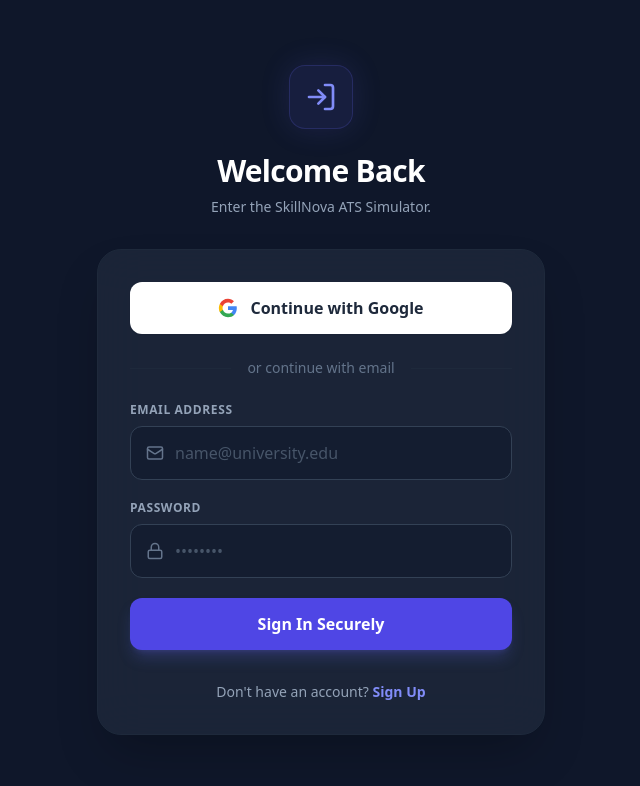
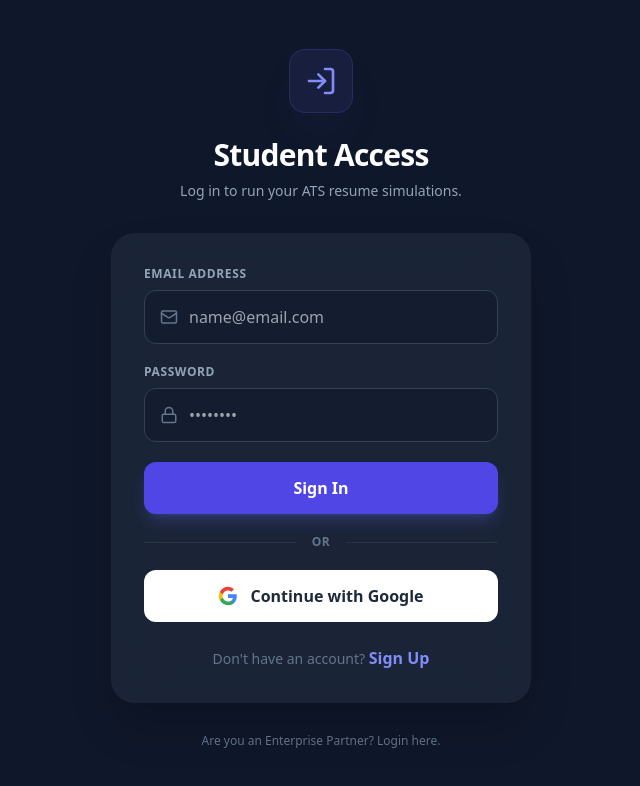
Before and after one commit to ANSH5252/SkillNova, a React (Vite) app: page /login in a window 1280 px wide. Shown: the top 786 px of the page, without its empty margins (319-959 px from the left). Built offline with nearby package versions, Linux system fonts and the light colour scheme; no server answers.

Commit message:
✨ feat: implement dynamic dual-login portal with role-based UI and routing

```diff
--- a/src/Login.jsx
+++ b/src/Login.jsx
@@ -1,83 +1,61 @@
 import React, { useState, useEffect } from 'react';
-import { Mail, Lock, LogIn, ShieldAlert, Building2 } from 'lucide-react';
 import { auth, db } from './firebase';
-import { doc, getDoc } from 'firebase/firestore';
 import {
   signInWithEmailAndPassword,
   createUserWithEmailAndPassword,
   signInWithPopup,
   GoogleAuthProvider
 } from 'firebase/auth';
+import { collection, query, where, getDocs, doc, getDoc } from 'firebase/firestore';
 import { useNavigate, useLocation } from 'react-router-dom';
+import { Mail, Lock, ArrowRight, ShieldCheck, Clock, XCircle, Activity, Building2, LogIn } from 'lucide-react';
 
 export default function Login() {
-  const [isSignUp, setIsSignUp] = useState(false);
+  const navigate = useNavigate();
+  const location = useLocation();
+  const intendedPath = location.state?.intendedPath || '';
+
+  // --- UI STATES ---
+  // Automatically open the correct mode based on the landing page button
+  const [activeTab, setActiveTab] = useState((intendedPath === '/admin' || intendedPath === '/partner') ? 'partner' : 'student');
+  const [isStudentSignUp, setIsStudentSignUp] = useState(false);
+
+  // --- FORM STATES ---
   const [email, setEmail] = useState('');
   const [password, setPassword] = useState('');
+  const [partnerStep, setPartnerStep] = useState(1); // 1: Email Check, 2: Password
+  const [partnerStatus, setPartnerStatus] = useState(null); // 'pending' | 'rejected' | null
+
+  const [loading, setLoading] = useState(false);
   const [errorMsg, setErrorMsg] = useState('');
-  const [loading, setLoading] = useState(false);
 
-  const navigate = useNavigate();
-  const location = useLocation();
-
-  const intendedPath = location.state?.intendedPath || '';
-  const isAdminAttempt = intendedPath === '/admin' || intendedPath === '/partner';
-
-  // Force isSignUp to false if they are on an admin login route
-  useEffect(() => {
-    if (isAdminAttempt) {
-      setIsSignUp(false);
-    }
-  }, [isAdminAttempt]);
-
+  // --- CORE ROUTING ENGINE ---
   const checkAdminAndRoute = async (userEmail) => {
     try {
-      const adminDocRef = doc(db, "admins", userEmail);
+      const adminDocRef = doc(db, "admins", userEmail.toLowerCase());
       const adminDocSnap = await getDoc(adminDocRef);
 
       if (adminDocSnap.exists()) {
         const adminData = adminDocSnap.data();
-        // Route based on specific role
         if (adminData.role === 'superadmin') {
-          navigate(intendedPath === '/admin' ? '/admin' : '/admin');
+          navigate('/admin');
         } else {
-          navigate('/partner'); // University Specific Portal
+          navigate('/partner');
         }
       } else {
-        // Standard student fallback
-        navigate(intendedPath && !isAdminAttempt ? intendedPath : '/student');
+        navigate('/student'); // Standard student fallback
       }
     } catch (error) {
       console.error("Error checking admin status:", error);
-      navigate('/student'); // Fallback on error
+      navigate('/student');
     }
   };
 
-  const handleAuth = async (e) => {
-    e.preventDefault();
-    setErrorMsg('');
-    setLoading(true);
-
-    try {
-      if (isSignUp && !isAdminAttempt) {
-        const userCredential = await createUserWithEmailAndPassword(auth, email, password);
-        await checkAdminAndRoute(userCredential.user.email);
-      } else {
-        const userCredential = await signInWithEmailAndPassword(auth, email, password);
-        await checkAdminAndRoute(userCredential.user.email);
-      }
-    } catch (error) {
-      setErrorMsg(error.message.replace('Firebase: ', ''));
-    } finally {
-      setLoading(false);
-    }
-  };
-
+  // --- GOOGLE AUTH ---
   const handleGoogleSignIn = async () => {
     setErrorMsg('');
     setLoading(true);
     const provider = new GoogleAuthProvider();
-
     try {
       const result = await signInWithPopup(auth, provider);
       await checkAdminAndRoute(result.user.email);
@@ -88,39 +66,85 @@ export default function Login() {
     }
   };
 
-  return (
-    <div className="min-h-screen bg-[#0f172a] flex items-center justify-center p-4 selection:bg-indigo-500/30">
-      <div className="w-full max-w-md">
+  // --- STUDENT SUBMIT ---
+  const handleStudentSubmit = async (e) => {
+    e.preventDefault();
+    setErrorMsg('');
+    setLoading(true);
+    try {
+      let userCredential;
+      if (isStudentSignUp) {
+        userCredential = await createUserWithEmailAndPassword(auth, email, password);
+      } else {
+        userCredential = await signInWithEmailAndPassword(auth, email, password);
+      }
+      await checkAdminAndRoute(userCredential.user.email);
+    } catch (error) {
+      setErrorMsg(error.message.replace('Firebase: ', ''));
+    } finally {
+      setLoading(false);
+    }
+  };
 
-        <div className="text-center mb-8">
-          <div className="inline-flex items-center justify-center w-16 h-16 rounded-2xl bg-indigo-500/10 border border-indigo-500/20 mb-6 shadow-[0_0_30px_rgba(99,102,241,0.15)]">
-            {isAdminAttempt ? <Building2 className="text-indigo-400 w-8 h-8" /> : <LogIn className="text-indigo-400 w-8 h-8" />}
-          </div>
-          <h2 className="text-3xl font-bold text-white mb-2 tracking-tight">
-            {isAdminAttempt ? 'Partner Portal' : (isSignUp ? 'Create Account' : 'Welcome Back')}
-          </h2>
-          <p className="text-slate-400 text-sm">
-            {isAdminAttempt
-              ? 'Sign in with your enterprise credentials.'
-              : 'Enter the SkillNova ATS Simulator.'}
-          </p>
-        </div>
+  // --- PARTNER: STEP 1 (Check Email) ---
+  const handlePartnerEmailCheck = async (e) => {
+    e.preventDefault();
+    setErrorMsg('');
+    setLoading(true);
 
-        <div className="bg-[#1e293b]/80 backdrop-blur-xl border border-slate-800 rounded-3xl p-8 shadow-2xl">
+    try {
+      // 1. Check if already an admin
+      const adminDoc = await getDoc(doc(db, 'admins', email.toLowerCase()));
+      if (adminDoc.exists()) {
+        setPartnerStep(2);
+        setLoading(false);
+        return;
+      }
 
-          {errorMsg && (
-            <div className="bg-rose-500/10 border border-rose-500/20 text-rose-400 p-4 rounded-xl mb-6 flex items-start gap-3 text-sm">
-              <ShieldAlert size={18} className="mt-0.5 flex-shrink-0" />
-              <p className="leading-relaxed">{errorMsg}</p>
-            </div>
-          )}
+      // 2. Check if pending/rejected application
+      const q = query(collection(db, 'partner_applications'), where('email', '==', email.toLowerCase()));
+      const snap = await getDocs(q);
 
-          {!isAdminAttempt && (
-            <>
+      if (!snap.empty) {
+        const appStatus = snap.docs[0].data().status;
+        if (appStatus === 'pending') setPartnerStatus('pending');
+        else if (appStatus === 'rejected') setPartnerStatus('rejected');
+        else setPartnerStep(2);
+      } else {
+        // 3. Not found anywhere. Move to password.
+        setPartnerStep(2);
+      }
+    } catch (error) {
+      console.error(error);
+      // Failsafe: Bypass strict firestore rules block and let them try to log in
+      setPartnerStep(2);
+    } finally {
+      setLoading(false);
+    }
+  };
+
+  // --- PARTNER: STEP 2 (Final Login) ---
+  const handlePartnerFinalSubmit = async (e) => {
+    e.preventDefault();
+    setLoading(true);
+    setErrorMsg('');
+    try {
+      const userCredential = await signInWithEmailAndPassword(auth, email, password);
+      await checkAdminAndRoute(userCredential.user.email);
+    } catch (error) {
+      setErrorMsg("Invalid credentials. Enterprise accounts must be pre-approved.");
+    } finally {
+      setLoading(false);
+    }
+  };
+
+  // --- SHARED UI COMPONENTS ---
+  const GoogleButton = () => (
     <button
+      type="button"
       onClick={handleGoogleSignIn}
       disabled={loading}
-                className="w-full bg-white hover:bg-slate-50 text-slate-800 font-bold py-3.5 px-4 rounded-xl flex items-center justify-center gap-3 transition-all mb-6 shadow-sm disabled:opacity-50"
+      className="w-full bg-white hover:bg-slate-50 text-slate-800 font-bold py-3.5 px-4 rounded-xl flex items-center justify-center gap-3 transition-all shadow-sm disabled:opacity-50 mt-4"
     >
       <svg className="w-5 h-5" viewBox="0 0 24 24">
         <path d="M22.56 12.25c0-.78-.07-1.53-.2-2.25H12v4.26h5.92c-.26 1.37-1.04 2.53-2.21 3.31v2.77h3.57c2.08-1.92 3.28-4.74 3.28-8.09z" fill="#4285F4"/>
@@ -130,72 +154,169 @@ export default function Login() {
       </svg>
       Continue with Google
     </button>
+  );
 
-              <div className="flex items-center gap-4 mb-6">
-                <div className="flex-1 h-px bg-slate-800"></div>
-                <span className="text-slate-500 text-sm font-medium">or continue with email</span>
-                <div className="flex-1 h-px bg-slate-800"></div>
+  const Divider = () => (
+    <div className="flex items-center gap-4 my-5">
+      <div className="flex-1 h-px bg-slate-700/50"></div>
+      <span className="text-slate-500 text-xs font-bold uppercase tracking-wider">Or</span>
+      <div className="flex-1 h-px bg-slate-700/50"></div>
     </div>
-            </>
+  );
+
+  return (
+    <div className="min-h-screen bg-[#0f172a] flex items-center justify-center p-4 selection:bg-indigo-500/30">
+      <div className="w-full max-w-[420px]">
+
+        {/* DYNAMIC LOGO HEADER */}
+        <div className="text-center mb-8 animate-fade-in">
+          <div className={`inline-flex items-center justify-center w-16 h-16 rounded-2xl border mb-6 shadow-2xl transition-colors duration-500 ${activeTab === 'partner' ? 'bg-emerald-500/10 border-emerald-500/20 shadow-emerald-500/10' : 'bg-indigo-500/10 border-indigo-500/20 shadow-indigo-500/10'}`}>
+            {activeTab === 'partner' ? <Building2 className="text-emerald-400 w-8 h-8" /> : <LogIn className="text-indigo-400 w-8 h-8" />}
+          </div>
+          <h2 className="text-3xl font-extrabold text-white mb-2 tracking-tight">
+            {activeTab === 'partner' ? 'Partner Portal' : 'Student Access'}
+          </h2>
+          <p className="text-slate-400 text-sm">
+            {activeTab === 'partner' ? 'Log in to manage your enterprise cohort.' : 'Log in to run your ATS resume simulations.'}
+          </p>
+        </div>
+
+        {/* MAIN CARD */}
+        <div className="bg-[#1e293b]/80 backdrop-blur-xl border border-slate-800/80 rounded-3xl p-8 shadow-2xl relative overflow-hidden">
+
+          {/* ERROR DISPLAY */}
+          {errorMsg && (
+            <div className="p-3 bg-rose-500/10 border border-rose-500/20 rounded-xl text-rose-400 text-xs font-bold mb-6 text-center animate-fade-in">
+              {errorMsg}
+            </div>
           )}
 
-          <form onSubmit={handleAuth} className="space-y-5">
+          {/* --- PARTNER STATUS SCREENS --- */}
+          {partnerStatus === 'pending' && (
+            <div className="text-center animate-fade-in">
+              <div className="w-16 h-16 bg-amber-500/10 rounded-full flex items-center justify-center mx-auto mb-4"><Clock className="text-amber-400 w-8 h-8" /></div>
+              <h3 className="text-xl font-bold text-white mb-2">Review in Progress</h3>
+              <p className="text-sm text-slate-400 mb-6">Your Enterprise application for <strong className="text-slate-200">{email}</strong> is under review. Standard review times are 24 hours.</p>
+              <button onClick={() => {setPartnerStatus(null); setPartnerStep(1); setEmail('');}} className="w-full bg-slate-800 hover:bg-slate-700 text-white font-bold py-3 px-4 rounded-xl">Use a different account</button>
+            </div>
+          )}
+
+          {partnerStatus === 'rejected' && (
+            <div className="text-center animate-fade-in">
+              <div className="w-16 h-16 bg-rose-500/10 rounded-full flex items-center justify-center mx-auto mb-4"><XCircle className="text-rose-400 w-8 h-8" /></div>
+              <h3 className="text-xl font-bold text-white mb-2">Access Declined</h3>
+              <p className="text-sm text-slate-400 mb-6">Unfortunately, your application for Enterprise access could not be verified at this time.</p>
+              <button onClick={() => {setPartnerStatus(null); setPartnerStep(1); setEmail('');}} className="w-full bg-slate-800 hover:bg-slate-700 text-white font-bold py-3 px-4 rounded-xl">Return to Login</button>
+            </div>
+          )}
+
+          {/* --- ENTERPRISE FLOW --- */}
+          {activeTab === 'partner' && partnerStatus === null && (
+            <div className="animate-fade-in">
+              {partnerStep === 1 ? (
+                <form onSubmit={handlePartnerEmailCheck}>
+                  <div>
+                    <label className="block text-slate-400 text-xs font-bold mb-2 uppercase tracking-wider">Institutional Email</label>
+                    <div className="relative">
+                      <Mail className="absolute left-4 top-1/2 -translate-y-1/2 text-slate-500" size={18} />
+                      <input
+                        type="email" required autoFocus value={email} onChange={(e) => setEmail(e.target.value)}
+                        className="w-full bg-slate-900/50 border border-slate-700 focus:border-emerald-500 rounded-xl py-3.5 pl-11 pr-4 text-white outline-none transition-colors"
+                        placeholder="dean@university.edu"
+                      />
+                    </div>
+                  </div>
+                  <button type="submit" disabled={loading || !email} className="w-full bg-emerald-600 hover:bg-emerald-500 text-white font-bold py-3.5 px-4 rounded-xl flex items-center justify-center gap-2 shadow-lg shadow-emerald-500/25 disabled:opacity-50 mt-5">
+                    {loading ? <Activity size={18} className="animate-spin" /> : <>Continue <ArrowRight size={18} /></>}
+                  </button>
+                  <Divider />
+                  <GoogleButton />
+                </form>
+              ) : (
+                <form onSubmit={handlePartnerFinalSubmit} className="animate-fade-in">
+                  <div className="flex items-center justify-between bg-slate-900/50 border border-slate-700 p-3 rounded-xl mb-6">
+                    <span className="text-sm text-slate-300 truncate max-w-[200px]">{email}</span>
+                    <button type="button" onClick={() => setPartnerStep(1)} className="text-xs font-bold text-emerald-400 hover:text-emerald-300">Edit</button>
+                  </div>
+                  <div>
+                    <label className="block text-slate-400 text-xs font-bold mb-2 uppercase tracking-wider">Password</label>
+                    <div className="relative">
+                      <Lock className="absolute left-4 top-1/2 -translate-y-1/2 text-slate-500" size={18} />
+                      <input
+                        type="password" required autoFocus value={password} onChange={(e) => setPassword(e.target.value)}
+                        className="w-full bg-slate-900/50 border border-slate-700 focus:border-emerald-500 rounded-xl py-3.5 pl-11 pr-4 text-white outline-none transition-colors" placeholder="••••••••"
+                      />
+                    </div>
+                  </div>
+                  <button type="submit" disabled={loading || !password} className="w-full bg-emerald-600 hover:bg-emerald-500 text-white font-bold py-3.5 px-4 rounded-xl flex items-center justify-center mt-5 shadow-lg shadow-emerald-500/25 disabled:opacity-50">
+                    {loading ? <Activity size={18} className="animate-spin" /> : <><ShieldCheck size={18} className="mr-2"/> Secure Login</>}
+                  </button>
+                  <Divider />
+                  <GoogleButton />
+                </form>
+              )}
+            </div>
+          )}
+
+          {/* --- STUDENT FLOW --- */}
+          {activeTab === 'student' && (
+            <div className="animate-fade-in">
+              <form onSubmit={handleStudentSubmit} className="space-y-5">
                 <div>
                   <label className="block text-slate-400 text-xs font-bold mb-2 uppercase tracking-wider">Email Address</label>
                   <div className="relative">
                     <Mail className="absolute left-4 top-1/2 -translate-y-1/2 text-slate-500" size={18} />
                     <input
-                  type="email"
-                  value={email}
-                  onChange={(e) => setEmail(e.target.value)}
-                  className="w-full bg-slate-900/50 border border-slate-700 focus:border-indigo-500 rounded-xl py-3.5 pl-11 pr-4 text-white placeholder-slate-600 outline-none transition-colors"
-                  placeholder="name@university.edu"
-                  required
+                      type="email" required value={email} onChange={(e) => setEmail(e.target.value)}
+                      className="w-full bg-slate-900/50 border border-slate-700 focus:border-indigo-500 rounded-xl py-3.5 pl-11 pr-4 text-white outline-none transition-colors" placeholder="name@email.com"
                     />
                   </div>
                 </div>
-
                 <div>
                   <label className="block text-slate-400 text-xs font-bold mb-2 uppercase tracking-wider">Password</label>
                   <div className="relative">
                     <Lock className="absolute left-4 top-1/2 -translate-y-1/2 text-slate-500" size={18} />
                     <input
-                  type="password"
-                  value={password}
-                  onChange={(e) => setPassword(e.target.value)}
-                  className="w-full bg-slate-900/50 border border-slate-700 focus:border-indigo-500 rounded-xl py-3.5 pl-11 pr-4 text-white placeholder-slate-600 outline-none transition-colors"
-                  placeholder="••••••••"
-                  required
+                      type="password" required value={password} onChange={(e) => setPassword(e.target.value)}
+                      className="w-full bg-slate-900/50 border border-slate-700 focus:border-indigo-500 rounded-xl py-3.5 pl-11 pr-4 text-white outline-none transition-colors" placeholder="••••••••"
                     />
                   </div>
                 </div>
-
-            <button
-              type="submit"
-              disabled={loading}
-              className="w-full bg-indigo-600 hover:bg-indigo-500 text-white font-bold py-3.5 px-4 rounded-xl transition-all flex items-center justify-center gap-2 shadow-lg shadow-indigo-500/25 disabled:opacity-70 mt-4"
-            >
-              {loading ? (
-                <div className="w-5 h-5 border-2 border-white/30 border-t-white rounded-full animate-spin"></div>
-              ) : (
-                isSignUp && !isAdminAttempt ? 'Create Free Account' : 'Sign In Securely'
-              )}
+                <button type="submit" disabled={loading} className="w-full bg-indigo-600 hover:bg-indigo-500 text-white font-bold py-3.5 px-4 rounded-xl flex items-center justify-center shadow-lg shadow-indigo-500/25 disabled:opacity-50">
+                  {loading ? <Activity size={18} className="animate-spin" /> : (isStudentSignUp ? 'Create Free Account' : 'Sign In')}
                 </button>
               </form>
 
-          {!isAdminAttempt && (
-            <p className="text-center text-slate-400 text-sm mt-8">
-              {isSignUp ? 'Already have an account?' : "Don't have an account?"}{' '}
-              <button
-                onClick={() => setIsSignUp(!isSignUp)}
-                className="text-indigo-400 font-bold hover:text-indigo-300 transition-colors"
-              >
-                {isSignUp ? 'Sign In' : 'Sign Up'}
+              <Divider />
+              <GoogleButton />
+
+              <div className="text-center mt-6">
+                <span className="text-slate-500 text-sm">
+                  {isStudentSignUp ? 'Already have an account?' : "Don't have an account?"}{' '}
+                </span>
+                <button onClick={() => setIsStudentSignUp(!isStudentSignUp)} className="text-indigo-400 font-bold hover:text-indigo-300 transition-colors">
+                  {isStudentSignUp ? 'Sign In' : 'Sign Up'}
                 </button>
-            </p>
+              </div>
+            </div>
           )}
 
         </div>
+
+        {/* SUBTLE SWITCHER (In case they clicked the wrong button on the home page) */}
+        <div className="text-center mt-6">
+          <button
+            onClick={() => {
+              setActiveTab(activeTab === 'student' ? 'partner' : 'student');
+              setErrorMsg('');
+              setPartnerStep(1);
+            }}
+            className="text-slate-500 hover:text-slate-300 text-xs font-medium transition-colors"
+          >
+            {activeTab === 'student' ? 'Are you an Enterprise Partner? Login here.' : 'Are you a Student? Login here.'}
+          </button>
+        </div>
+
       </div>
     </div>
   );
```
Lines whose indentation alone changed are shown as unchanged.
